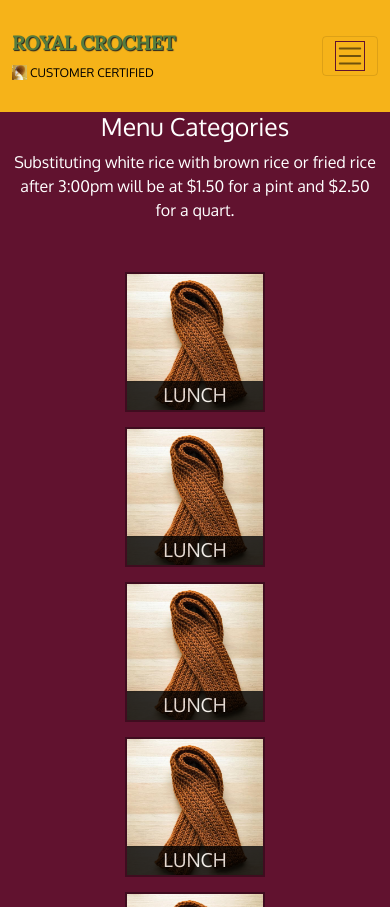
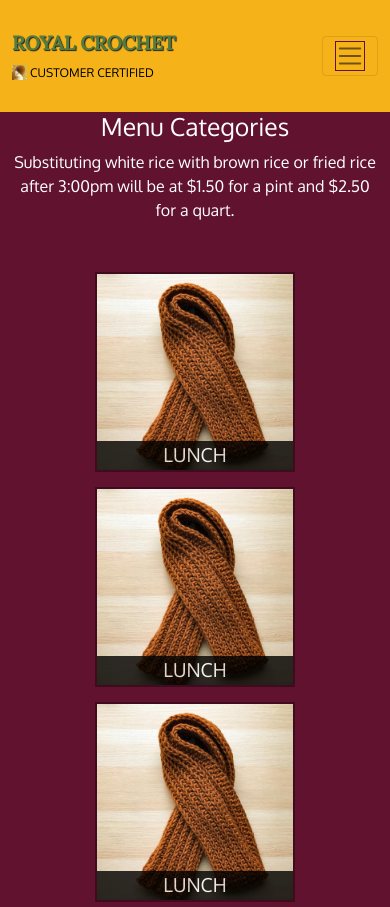
Before and after one commit to Ppurpzz/My-resto, a plain HTML site: page menu.html in a window 390 px wide. Shown: the top 907 px of the page. Drawn offline with Linux system fonts and the light colour scheme; a script that the page names is missing.

Commit message:
Update boot.css

```diff
--- a/boot.css
+++ b/boot.css
@@ -156,8 +156,8 @@ h3.menu-item-title{
     .col-xs-6{
         position: relative;
         min-height: 1px;
-        padding-right: 15px;
-        padding-left: 15px;
+        /* padding-right: 15px;
+        padding-left: 15px; */
         float: left;
         width: 50%;
     }
@@ -165,14 +165,14 @@ h3.menu-item-title{
         position: relative;
         border: 2px solid #3f0c1f;
         overflow: hidden;
-        width: 140px !important;
-        height: 140px !important;
+        width: 200px !important;
+        height: 200px !important;
         margin: 0 auto 15px;
     }
 
     .category-tile img{
-        width: 140px;
-        height: 140px;
+        width: 200px;
+        height: 200px;
     }
 }
 
```
